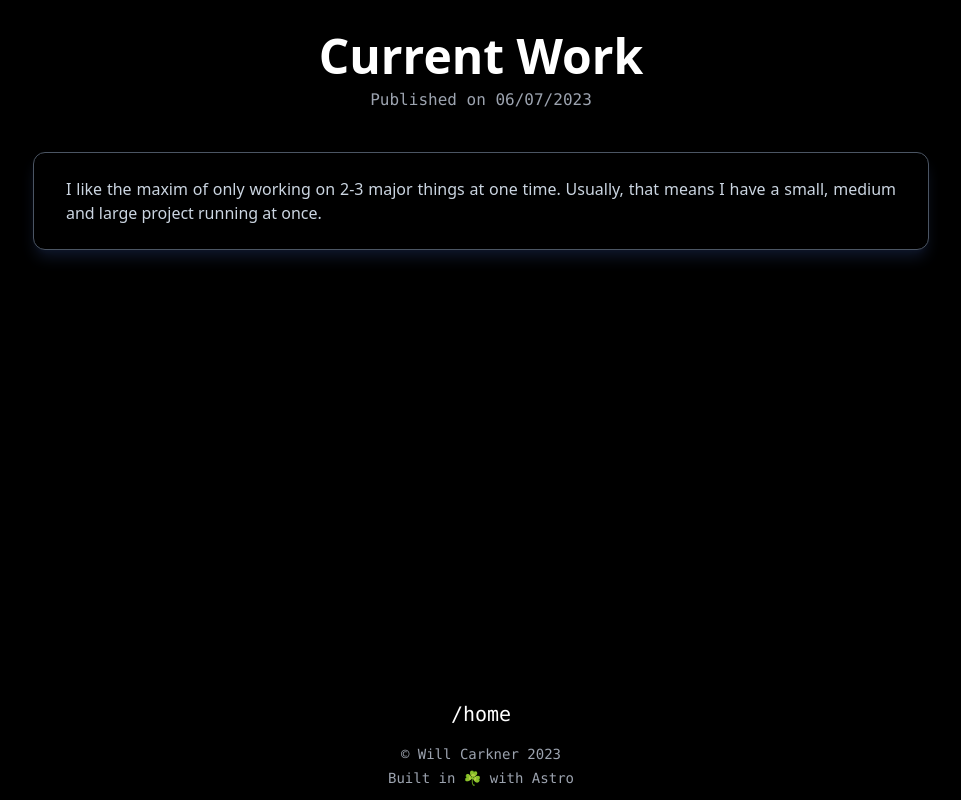
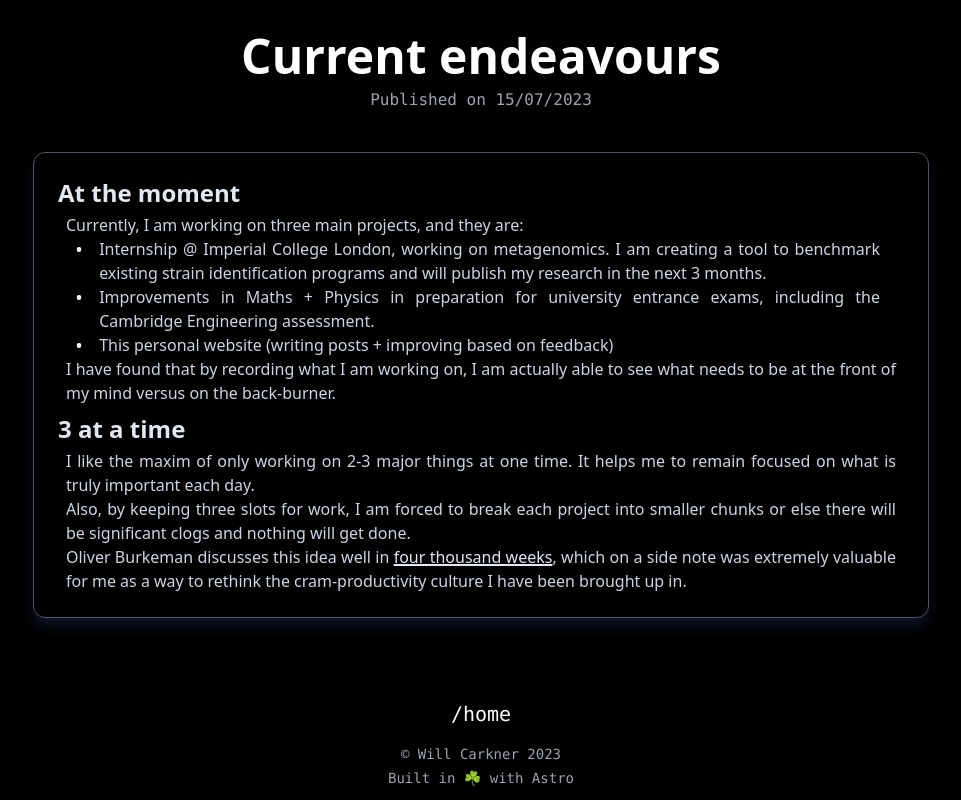
Before and after one commit to will-carkner/will-carkner-com, an Astro site: page /blog/current in a window 1280 px wide. Shown: the whole page, without its empty margins (159-1120 px from the left). Built offline with nearby package versions, Linux system fonts and the light colour scheme; Astro itself is replaced by a stand-in of ours.

Commit message:
added current blog post

```diff
--- a/src/content/blog/current.md
+++ b/src/content/blog/current.md
@@ -1,6 +1,24 @@
 ---
-title: 'Current Work'
-pubDate: 'Jul 6 2023'
+title: 'Current endeavours'
+pubDate: 'Jul 15 2023'
 ---
 
-I like the maxim of only working on 2-3 major things at one time. Usually, that means I have a small, medium and large project running at once.
+### At the moment
+
+Currently, I am working on three main projects, and they are:
+
+- Internship @ Imperial College London, working on metagenomics. I am creating a tool to benchmark existing strain identification programs and will publish my research in the next 3 months.
+
+- Improvements in Maths + Physics in preparation for university entrance exams, including the Cambridge Engineering assessment.
+
+- This personal website (writing posts + improving based on feedback)
+
+I have found that by recording what I am working on, I am actually able to see what needs to be at the front of my mind versus on the back-burner.
+
+### 3 at a time
+
+I like the maxim of only working on 2-3 major things at one time. It helps me to remain focused on what is truly important each day.
+
+Also, by keeping three slots for work, I am forced to break each project into smaller chunks or else there will be significant clogs and nothing will get done.
+
+Oliver Burkeman discusses this idea well in [four thousand weeks](https://en.wikipedia.org/wiki/Four_Thousand_Weeks:_Time_Management_for_Mortals), which on a side note was extremely valuable for me as a way to rethink the cram-productivity culture I have been brought up in.
```
